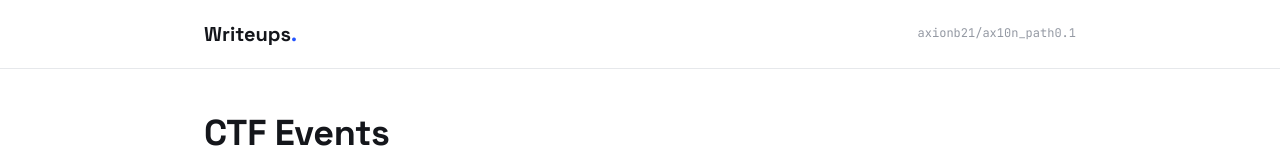
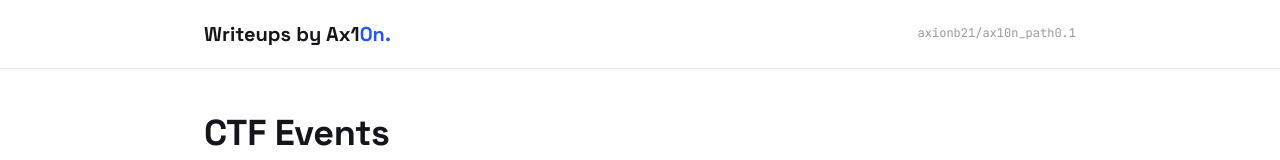
Before and after one commit to axionb21/ax10n_path0.1, a plain HTML site: page index.html in a window 1280 px wide. Shown: the top 160 px of the page. Drawn offline with Linux system fonts and the light colour scheme; no server answers.

Commit message:
Update index.html

```diff
--- a/index.html
+++ b/index.html
@@ -12,7 +12,7 @@
 
   <header class="site-header">
     <div class="wrap">
-      <a class="brand" href="#/">Writeups<span class="dot">.</span></a>
+      <a class="brand" href="#/">Writeups by Ax1<span class="dot">0n.</span></a>
       <span id="repo-label" class="repo-label"></span>
     </div>
   </header>
```
